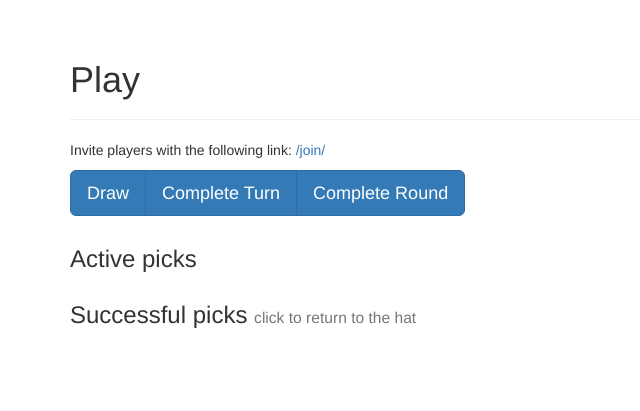
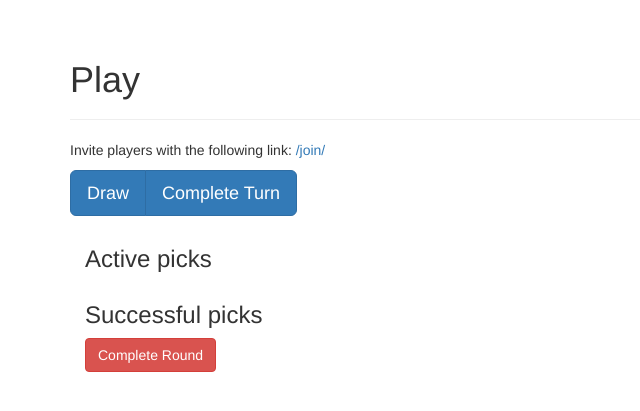
Before and after one commit to james-jra/the-hat-game, a Flask app: template hat_game/templates/game.html in a window 1280 px wide. Shown: the part 52-463 px from the top of the page, without its empty margins (0-640 px from the left). Run offline with Flask 2, Linux system fonts and the light colour scheme; the template is opened without the code that fills it, so the values that code supplies are empty; some libraries are stand-ins or nearby versions.

Commit message:
requested usability updates

```diff
--- a/hat_game/static/js/game.js
+++ b/hat_game/static/js/game.js
@@ -143,11 +143,6 @@ function makeActivePicks(pair) {
     return row;
   }
 
-  // Add a title for the active picks.
-  var title = document.createElement('h3');
-  title.innerHTML = 'Active picks';
-  row.appendChild(title);
-
   for (var i = 0; i < pair.length; i++) {
     let item = pair[i];
     let cardId = item.id;
@@ -163,7 +158,7 @@ function makeActivePicks(pair) {
     cardBody.appendChild(cardTitle);
 		cardBody.appendChild(document.createElement('br'));
 
-    // Button Group to draw/pass/return to hat.
+    // Button Groups to draw/pass/return to hat.
     var btnGroup = document.createElement('div');
     btnGroup.setAttribute('class', 'btn-group btn-group-lg btn-group-responsive');
     btnGroup.setAttribute('role', 'group');
@@ -177,7 +172,7 @@ function makeActivePicks(pair) {
     passBtn.addEventListener("click", function(event){clickPass(cardId, cardName)});
     passBtn.innerHTML = 'Pass';
     var returnBtn = document.createElement('BUTTON');
-    returnBtn.setAttribute('class', 'btn btn-primary');
+    returnBtn.setAttribute('class', 'btn btn-dark');
     returnBtn.addEventListener("click", function(event){clickReturn(cardId, cardName)});
     returnBtn.innerHTML = 'Return';
 
@@ -209,7 +204,9 @@ function makeSuccessfulPicks(array) {
   list.setAttribute('class', 'list-group');
   if (!array) {
     console.warn("Invalid array");
-    return row;
+    var col = document.createElement('div');
+    col.setAttribute('class', 'col');
+    return col;
   }
 
   for (var i = 0; i < array.length; i++) {
@@ -222,23 +219,22 @@ function makeSuccessfulPicks(array) {
     listElem.setAttribute('class', 'list-group-item list-group-item-action');
     // Set its contents and click action.
     listElem.innerHTML = item.name;
-    listElem.addEventListener("click", function(event){clickReturn(cardId, cardName)});
 
     // Add it to the list:
     list.appendChild(listElem);
   }
-  // Add a title for the active picks.
-  var title = document.createElement('h3');
-  title.innerHTML = 'Successful picks <small> click to return to the hat </small>';
+  // Add a summary for the active picks.
+  var summary = document.createElement('h4');
+  summary.innerHTML = `Count: ${array.length}`;
 
-  // Shove it in a row div.
-  var row = document.createElement('div');
-  row.setAttribute('class', 'row');
-  row.appendChild(title);
-  row.appendChild(list);
+  // Shove it in a col div.
+  var col = document.createElement('div');
+  col.setAttribute('class', 'col');
+  col.appendChild(summary);
+  col.appendChild(list);
 
   // Finally, return the constructed list:
-  return row;
+  return col;
 }
 
 function redrawHatPicks(livePair, successfulPicks) {
@@ -250,9 +246,12 @@ function redrawHatPicks(livePair, successfulPicks) {
   saveMapItem(gameId, "successfulPicks", successfulPicks);
   saveMapItem(gameId, "livePair", livePair);
 
-  $('#hatPicksDisplay').empty()
-  $('#hatPicksDisplay').append(
+  $('#activePicksDisplay').empty()
+  $('#activePicksDisplay').append(
     makeActivePicks(Array.from(livePair.values())),
+  );
+  $('#successfulPicksDisplay').empty()
+  $('#successfulPicksDisplay').append(
     makeSuccessfulPicks(Array.from(successfulPicks.values()))
   );
 }
--- a/hat_game/templates/game.html
+++ b/hat_game/templates/game.html
@@ -25,16 +25,28 @@
               title="Return active names to the Hat">
             Complete Turn
           </button>
-          <button type="button"
-              class="btn btn-primary completeRoundButton"
-              data-toggle="tooltip"
-              data-placement="bottom"
-              title="Return all names to the Hat">
-            Complete Round
-          </button>
         </div>
       </div>
     </div>
-    <div id="hatPicksDisplay" class="container">
+    <div id="activePicksHeader" class="container">
+      <h3>
+        Active picks
+      </h3>
+    </div>
+    <div id="activePicksDisplay" class="container">
+    </div>
+    <div id="successfulPicksHeader" class="container">
+      <h3>
+        Successful picks
+      </h3>
+      <button type="button"
+          class="btn btn-danger completeRoundButton"
+          data-toggle="tooltip"
+          data-placement="bottom"
+          title="Return all names to the Hat">
+        Complete Round
+      </button>
+    </div>
+    <div id="successfulPicksDisplay" class="container">
     </div>
 {% endblock %}
```
